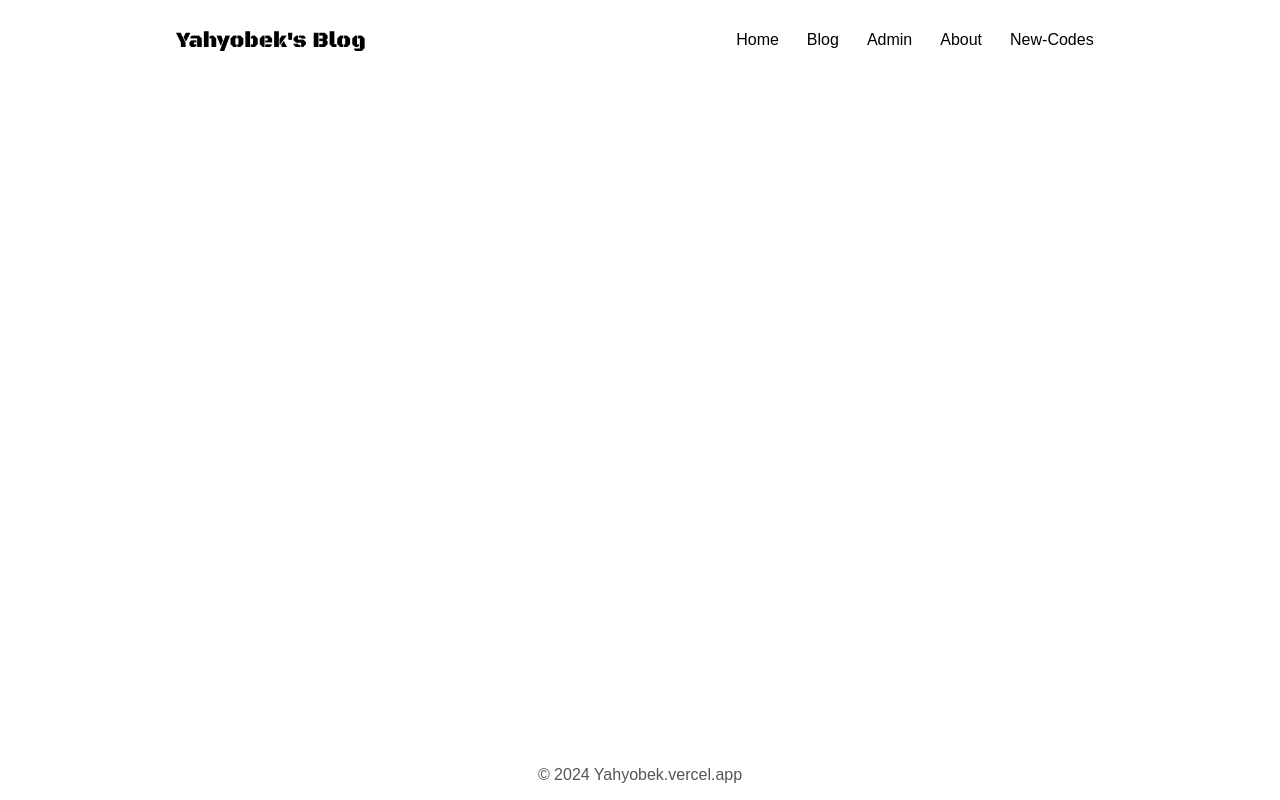
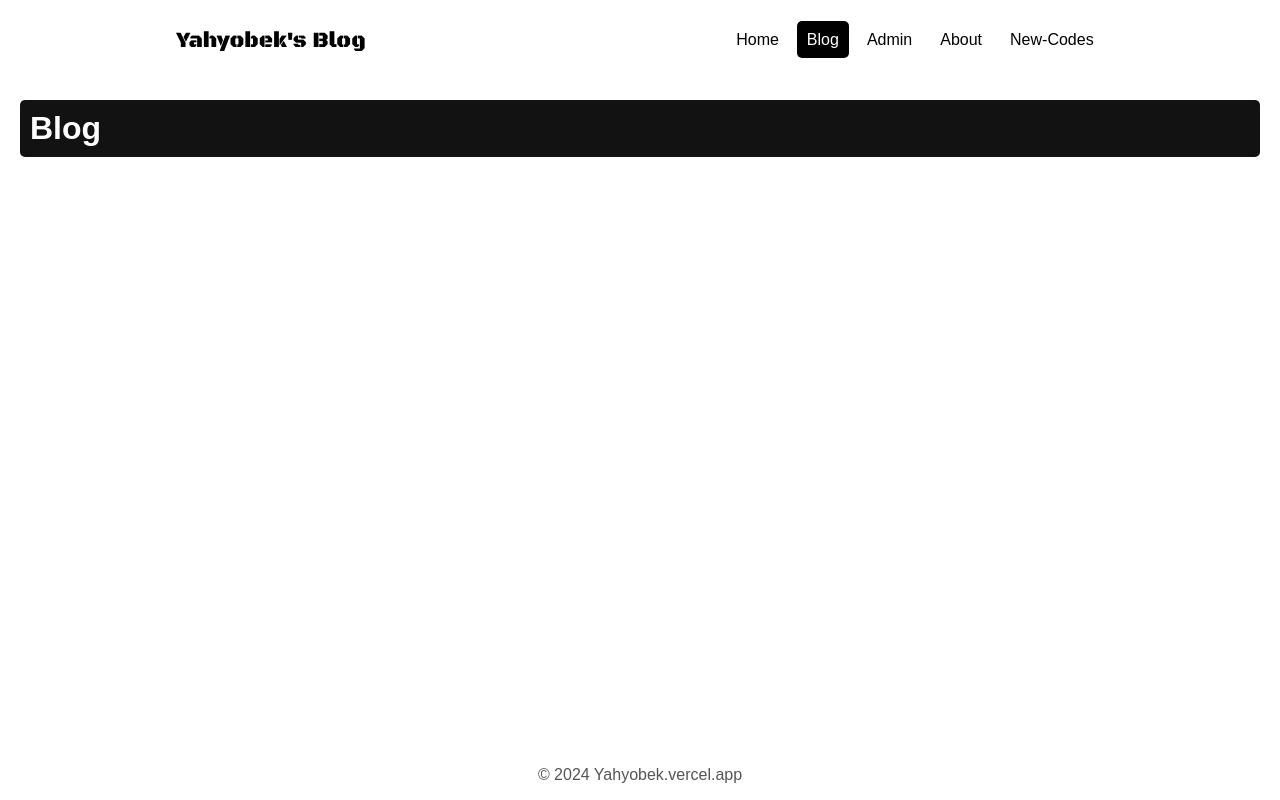
Before and after one commit to Yahyobek-12/Yahyobek, a React (Create React App) app: page /blog in a window 1280 px wide. Built offline with nearby package versions, Linux system fonts and the light colour scheme; a web font is replaced by a local one.

Commit message:
new-codes

```diff
--- a/package.json
+++ b/package.json
@@ -22,6 +22,7 @@
     "react-toastify": "^10.0.4",
     "styled-components": "^6.1.8",
     "swiper": "^11.0.5",
+    "uuid": "^9.0.1",
     "web-vitals": "^2.1.4"
   },
   "scripts": {
--- a/src/Admin/Blogs-A.jsx
+++ b/src/Admin/Blogs-A.jsx
@@ -1,18 +1,23 @@
 import '../Styles/Admin/Blogs-A.css';
 import { Button } from '@mui/material';
 import { useContext, useState } from 'react';
+import 'react-toastify/dist/ReactToastify.css';
+import { useNavigate } from 'react-router-dom';
 import TextField from '@mui/material/TextField';
 import { BlogContext } from '../Constants/Constans';
+import { ToastContainer, toast } from 'react-toastify';
 
 const BlogsA = () => {
   // Use destructuring for useState
   const [blogData, setBlogData] = useState({
-    title: "Salom Aziz Do'stlar",
-    date: "2/1/2024",
-    description: "lorem ipsum dolor set emet...",
+    title: "",
+    date: "",
+    link: "",
+    description: "",
   });
 
   const { addBlog } = useContext(BlogContext);
+  const navigate = useNavigate();
 
   const changehandler = (e) => {
     setBlogData({ ...blogData, [e.target.name]: e.target.value });
@@ -20,26 +25,48 @@ const BlogsA = () => {
 
   const addHandler = (e) => {
     e.preventDefault();
-    if (blogData.title.trim() === '' || blogData.date.trim() === '' || blogData.description.trim() === '') {
-      console.log('write text');
+    if (
+      blogData.title.trim() === '' ||
+      blogData.date.trim() === '' ||
+      blogData.link.trim() === '' ||
+      blogData.description.trim() === ''
+    ) {
+      toast.error('Fill In The Inputs...');
       return;
     }
 
-    const blog = { title: blogData.title, date: blogData.date, description: blogData.description };
+    const blog = {
+      title: blogData.title,
+      date: blogData.date,
+      link: blogData.link,
+      description: blogData.description,
+    };
+
     addBlog(blog);
+    toast.success('Created Successfully...');
+    setTimeout(() => {
+      toast('Go To Blog Page...');
+    }, 1000);
 
-    setBlogData({ title: '', date: '', description: '' });
+    // setTimeout(() => {
+    //   navigate('/a');
+    // }, 6000);
+
+    setBlogData({ title: '', date: '', link: '', description: '' });
+    e.target.reset();
   };
 
   return (
     <div className='blog-a'>
-      <h1>Create new Blog</h1>
+      <h1>Create New Blog</h1>
       <form onSubmit={addHandler}>
         <TextField id="outlined-basic" label="Title" variant="outlined" className='inp' name='title' onChange={changehandler} />
         <TextField id="outlined-basic" label="Date Time" variant="outlined" className='inp' name='date' onChange={changehandler} />
+        <TextField id="outlined-basic" label="Add Link" variant="outlined" className='inp' name='link' onChange={changehandler} />
         <TextField id="outlined-basic" label="Description" variant="outlined" className='inp' name='description' onChange={changehandler} />
         <Button variant='contained' className='save' type='submit'>Save Blogs</Button>
       </form>
+      <ToastContainer />
     </div>
   );
 };
--- a/src/Admin/Register.jsx
+++ b/src/Admin/Register.jsx
@@ -1,6 +1,5 @@
 import 'animate.css';
 import '../Styles/Admin/Register.css';
-import { Link, useNavigate } from 'react-router-dom';
 import Button from '@mui/material/Button';
 import key__logo from '../Images/key.webp';
 import { useEffect, useState } from 'react';
@@ -8,6 +7,7 @@ import ps__logo from '../Images/password.png';
 import { FaWindowClose } from "react-icons/fa";
 import 'react-toastify/dist/ReactToastify.css';
 import TextField from '@mui/material/TextField';
+import { Link, useNavigate } from 'react-router-dom';
 import { ToastContainer, toast } from 'react-toastify';
 
 const Register = () => {
--- a/src/App/App.js
+++ b/src/App/App.js
@@ -6,6 +6,7 @@ import About from '../Components/About';
 import Register from '../Admin/Register';
 import Admin from '../Admin/Admin';
 import BlogsA from '../Admin/Blogs-A';
+import Blog from '../Components/Blog';
 
 const App = () => {
   return (
@@ -17,6 +18,7 @@ const App = () => {
         <Route path='register' element={<Register />} />
         <Route path='admin' element={<Admin />} />
         <Route path='add-blog' element={<BlogsA />} />
+        <Route path='blog' element={<Blog />} />
       </Routes>
       <Footer />
     </div>
--- /dev/null
+++ b/src/Components/Blog-Item.jsx
@@ -0,0 +1,13 @@
+
+const BlogItem = ({ blogItem }) => {
+  return (
+    <div className='blog-card'>
+      <h3>{blogItem.title}</h3>
+      <h3>{blogItem.date}</h3>
+      <h3>{blogItem.link}</h3>
+      <p>{blogItem.description}</p>
+    </div>
+  )
+}
+
+export default BlogItem
--- /dev/null
+++ b/src/Components/Blog.jsx
@@ -0,0 +1,20 @@
+import '../Styles/Blog.css';
+import { useContext } from 'react';
+import BlogItem from './Blog-Item';
+import { v4 as uuidv4 } from 'uuid';
+import { BlogContext } from '../Constants/Constans';
+
+const Blog = () => {
+    const { blog } = useContext(BlogContext);
+
+  return (
+    <div className='blog'>
+      <h1>Blog</h1>
+      {blog.map(blogItem => (
+        <BlogItem key={uuidv4()} blogItem={blogItem} />
+      ))}
+    </div>
+  )
+}
+
+export default Blog
--- a/src/Components/Navbar.jsx
+++ b/src/Components/Navbar.jsx
@@ -21,7 +21,7 @@ const Navbar = () => {
       <h3 className='logo'>Yahyobek's Blog</h3>
       <ul className={active ? 'navbar-active' : 'navbar'}>
         <NavLink to='' onClick={closeNavbar}>Home</NavLink>
-        <NavLink to='a' onClick={closeNavbar}>Blog</NavLink>
+        <NavLink to='blog' onClick={closeNavbar}>Blog</NavLink>
         <NavLink to='register' onClick={closeNavbar}>Admin</NavLink>
         <NavLink to='about' onClick={closeNavbar}>About</NavLink>
         <NavLink to='d' onClick={closeNavbar}>New-Codes</NavLink>
--- a/src/Constants/Constans.js
+++ b/src/Constants/Constans.js
@@ -1,22 +1,32 @@
-import { createContext, useState } from "react";
+import { createContext, useState, useEffect } from "react";
 
 export const BlogContext = createContext();
 
 const Constans = ({ children }) => {
-    const [blog, setBlog] = useState([]);
+    const initialBlogState = JSON.parse(localStorage.getItem("blog")) || [];
+    const [blog, setBlog] = useState(initialBlogState);
 
-     const addBlog = (item) => {
-        const newItem = { title: item.title, date: item.date, description: item.description }
+    const addBlog = (item) => {
+        const newItem = { title: item.title, date: item.date, link: item.link, description: item.description };
         const newArr = [...blog, newItem];
         setBlog(newArr);
-        console.log(blog);
-     };
+    };
 
-  return (
-    <BlogContext.Provider value={{ addBlog, blog }}>
-        {children}
-    </BlogContext.Provider>
-  )
-}
+    const deleteBlog = (index) => {
+        const newArr = [...blog];
+        newArr.splice(index, 1);
+        setBlog(newArr);
+    };
 
-export default Constans
+    useEffect(() => {
+        localStorage.setItem("blog", JSON.stringify(blog));
+    }, [blog]);
+
+    return (
+        <BlogContext.Provider value={{ addBlog, deleteBlog, blog }}>
+            {children}
+        </BlogContext.Provider>
+    );
+};
+
+export default Constans;
--- /dev/null
+++ b/src/Styles/Blog.css
@@ -0,0 +1,12 @@
+.blog {
+    width: 100%;
+    height: 100%;
+    padding: 20px;
+}
+
+.blog h1 {
+    color: #fff;
+    padding: 10px;
+    border-radius: 5px;
+    background: #121212;
+}
--- a/src/Styles/Navbar.css
+++ b/src/Styles/Navbar.css
@@ -60,7 +60,7 @@
         position: absolute;
         padding: 10px 20px;
         background: #fff;
-        position: fixed; z-index: 1;
+        position: fixed; z-index: 10;
         border-top: 1px solid #999;
         box-shadow: 0 3px 5px #999;
     }
```
Also changed, not shown: 1 other file (tests, documents, lock files or other folders).
